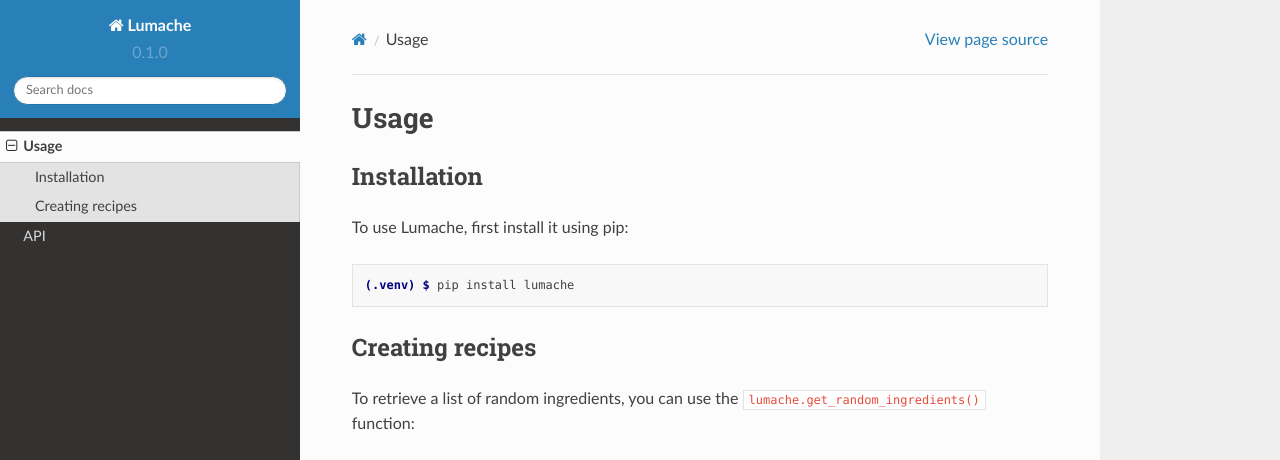
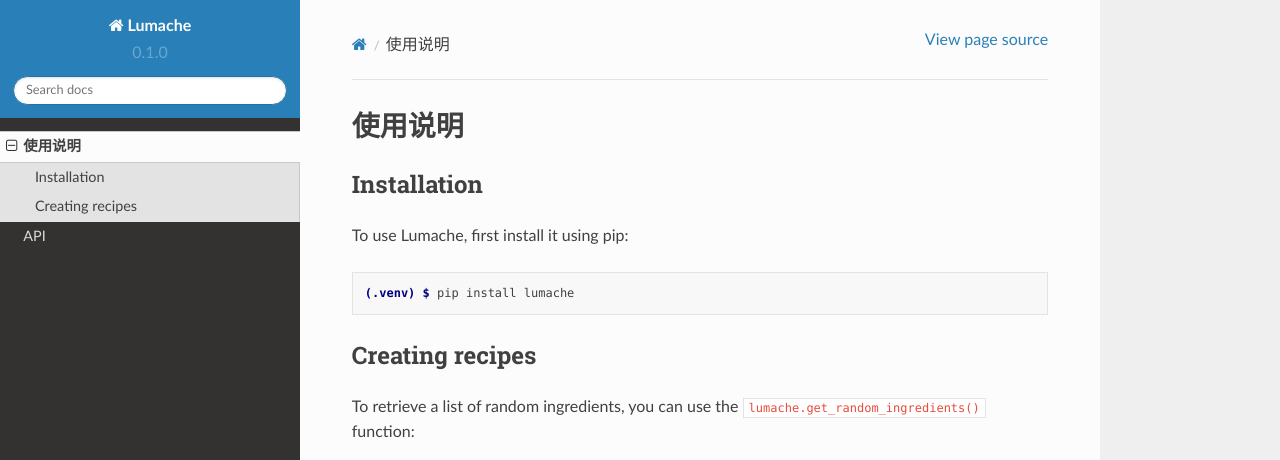
Before and after one commit to zch-soft/rtd-tutorial-zh, a Sphinx documentation site: the page built from docs/source/usage.rst, in a window 1280 px wide and 1103 px high. Shown: the top 460 px of the window. Built offline with Sphinx 7.4.7 and the Read the Docs theme 2.0.0, drawn with Linux system fonts in a browser that asks for light colours; grey boxes are pictures that could not be loaded.

Commit message:
Update usage.rst

```diff
--- a/docs/source/usage.rst
+++ b/docs/source/usage.rst
@@ -1,5 +1,5 @@
-Usage
-=====
+使用说明
+========
 
 .. _installation:
 
```
